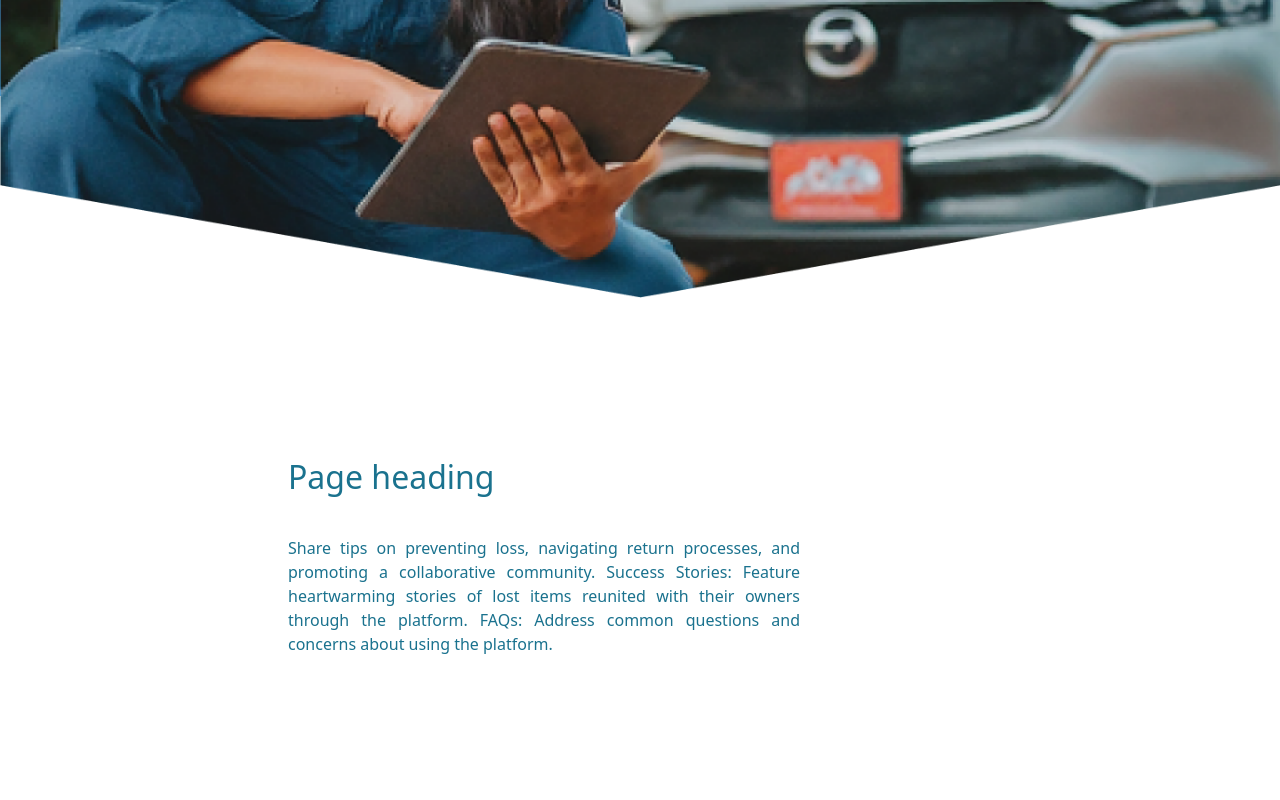
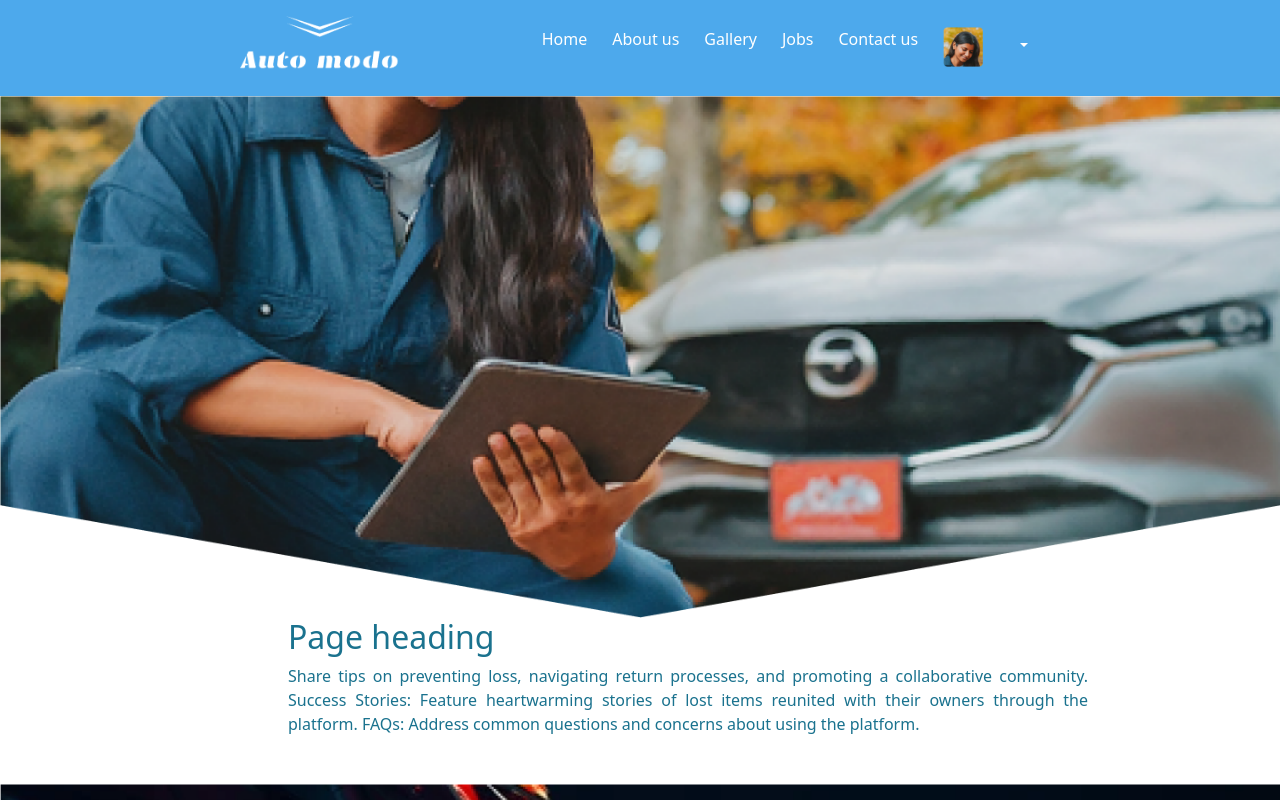
Before and after one commit to soumyasics/automodo_frontend, a React (Create React App) app: page /2 in a window 1280 px wide. Built offline with nearby package versions, Linux system fonts and the light colour scheme.

Commit message:
pageheading

```diff
--- a/src/Components/Admin/Pageheading.css
+++ b/src/Components/Admin/Pageheading.css
@@ -5,21 +5,13 @@
 }
 .pageheadAdmin-head{
     color: #1A728E ;
-    position: relative;
-    left: 18rem;
-    top: 10rem;
+   margin-left: 18rem;
     font-weight: 300;
 }
 .pageheadAdmin-para{
-    position: relative;
-    left: 18rem;
-    top: 12rem;
-    margin-right: 10%;
+
+    margin-left: 18rem;
     color: #1A728E;
     text-align: justify;
-    margin-right: 60%;
+    width: 50rem;
 }
-.pageheadAdmin-main{
-    position: relative;
-    bottom: 20rem;
-}
--- a/src/Components/Workshop/LoginWorkshop.js
+++ b/src/Components/Workshop/LoginWorkshop.js
@@ -27,6 +27,7 @@ const validateField = (fieldName, value) => {
   }
   return '';
 };
+
 
 let signin=(a)=>{
   a.preventDefault()
```
